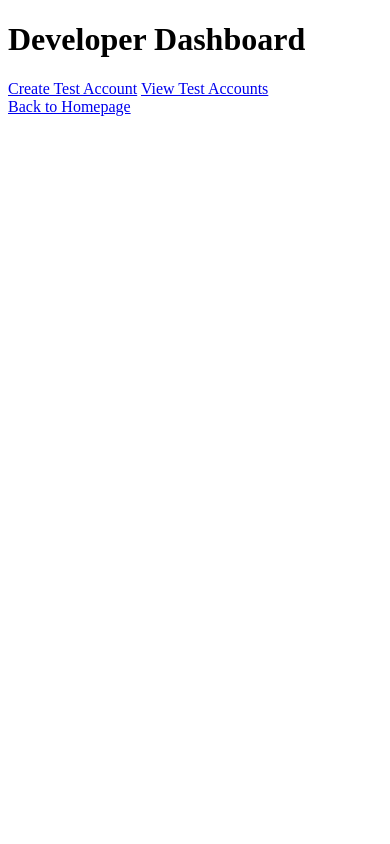
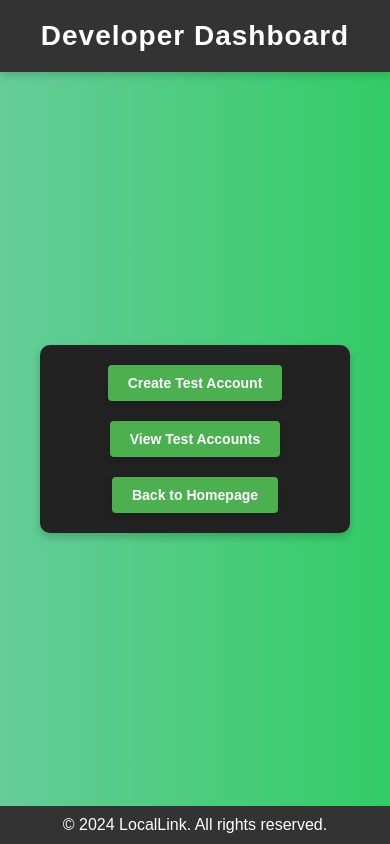
Before and after one commit to Danie1Winn/cecs343-local-services-market, a Flask app: page /developer/dashboard in a window 390 px wide. Run offline with Flask 3, Linux system fonts and the light colour scheme; the visitor is signed in with stand-in values (Sample User, id 1); parts of the project's set-up code (start-up, migrations or seed data) failed here and were passed over.

Commit message:
feat: Implemented fixes for dev worker and employer flows
- Created sample data for worker test accounts, including names, phone numbers, and zip codes in the Long Beach, CA area.
- Resolved access issues for developer dashboard and related pages (`create_account` and `view_test_accounts`).
- Corrected redirection flow for employer developer accounts to ensure proper access to the developer dashboard.
- Fixed navbar display for developer and employer roles, ensuring appropriate options are shown for logged-in users.

```diff
--- a/app/routes/developer_routes.py
+++ b/app/routes/developer_routes.py
@@ -8,14 +8,14 @@ developer_bp = Blueprint('developer', __name__, url_prefix='/developer')
 
 @developer_bp.route('/dashboard')
 def dashboard():
-    if session.get('role') != 'developer':
+    if session.get('role') not in ['developer', 'developer_worker', 'developer_employer']:
         abort(403)  # Access forbidden for non-developers
     return render_template('developer_dashboard.html')
 
 @developer_bp.route('/create_account', methods=['GET', 'POST'])
 def create_account():
-    if session.get('role') != 'developer':
-        abort(403)
+    if session.get('role') not in ['developer', 'developer_worker', 'developer_employer']:
+        abort(403)  # Access forbidden for non-developers
 
     if request.method == 'POST':
         account_type = request.form['account_type']
@@ -56,8 +56,8 @@ def create_account():
 
 @developer_bp.route('/test_accounts')
 def view_test_accounts():
-    if session.get('role') != 'developer':
-        abort(403)
+    if session.get('role') not in ['developer', 'developer_worker', 'developer_employer']:
+        abort(403)  # Access forbidden for non-developers
 
     workers = Worker.query.filter_by(user_role='developer').all()
     employers = Employer.query.filter_by(user_role='developer').all()
--- /dev/null
+++ b/app/static/css/developer_dashboard.css
@@ -0,0 +1,85 @@
+/* General Styles */
+* {
+    margin: 0;
+    padding: 0;
+    box-sizing: border-box;
+}
+
+body {
+    font-family: Arial, sans-serif;
+    background: linear-gradient(to right, #66cc99, #33cc66); /* Full-page green gradient */
+    color: #333;
+    display: flex;
+    flex-direction: column;
+    min-height: 100vh;
+    margin: 0;
+}
+
+header {
+    display: flex;
+    justify-content: center;
+    align-items: center;
+    background-color: #333;
+    color: white;
+    padding: 20px;
+    box-shadow: 0 4px 8px rgba(0, 0, 0, 0.15);
+}
+
+header .logo h1 {
+    font-size: 28px;
+    letter-spacing: 1px;
+}
+
+main {
+    flex-grow: 1;
+    display: flex;
+    justify-content: center;
+    align-items: center;
+    padding: 40px;
+}
+
+.dashboard-links {
+    background-color: #222;
+    color: white;
+    border-radius: 10px;
+    box-shadow: 0 4px 8px rgba(0, 0, 0, 0.2);
+    padding: 20px;
+    max-width: 500px;
+    width: 100%;
+    display: flex;
+    flex-direction: column;
+    gap: 20px;
+    align-items: center;
+    text-align: center;
+}
+
+.dashboard-links a {
+    display: inline-block;
+    padding: 10px 20px;
+    background-color: #4CAF50; /* Green background */
+    color: white;
+    text-decoration: none;
+    font-size: 14px;
+    font-weight: bold;
+    border-radius: 4px;
+    box-shadow: 0 4px 8px rgba(0, 0, 0, 0.15);
+    cursor: pointer;
+    transition: background-color 0.3s, transform 0.2s;
+}
+
+.dashboard-links a:hover {
+    background-color: #45a049; /* Slightly darker green */
+    transform: translateY(-2px); /* Lift effect */
+}
+
+.dashboard-links a:active {
+    transform: translateY(0); /* Reset on click */
+}
+
+footer {
+    text-align: center;
+    padding: 10px;
+    background-color: #333;
+    color: white;
+    margin-top: auto;
+}
--- a/app/templates/developer_dashboard.html
+++ b/app/templates/developer_dashboard.html
@@ -4,12 +4,23 @@
     <meta charset="UTF-8">
     <meta name="viewport" content="width=device-width, initial-scale=1.0">
     <title>Developer Dashboard</title>
+    <link rel="stylesheet" href="{{ url_for('static', filename='css/developer_dashboard.css') }}">
 </head>
 <body>
-    <h1>Developer Dashboard</h1>
-    <a href="{{ url_for('developer.create_account') }}">Create Test Account</a>
-    <a href="{{ url_for('developer.view_test_accounts') }}">View Test Accounts</a>
-    <br>
-    <a href="{{ url_for('home.home') }}">Back to Homepage</a>
+    <header>
+        <div class="logo">
+            <h1>Developer Dashboard</h1>
+        </div>
+    </header>
+    <main>
+        <section class="dashboard-links">
+            <a href="{{ url_for('developer.create_account') }}" class="button">Create Test Account</a>
+            <a href="{{ url_for('developer.view_test_accounts') }}" class="button">View Test Accounts</a>
+            <a href="{{ url_for('home.home') }}" class="button">Back to Homepage</a>
+        </section>
+    </main>
+    <footer>
+        <p>&copy; 2024 LocalLink. All rights reserved.</p>
+    </footer>
 </body>
 </html>
--- a/app/templates/index.html
+++ b/app/templates/index.html
@@ -13,11 +13,13 @@
             <h1>LocalLink</h1>
         </div>
         <div class="auth-container">
-            {% if session.get('role') == 'developer' %}
+            {% if session.get('role') == 'developer_worker' %}
+                <a href="{{ url_for('developer.dashboard') }}" class="auth-button">Developer Dashboard</a>
+            {% elif session.get('role') == 'developer_employer' %}
                 <a href="{{ url_for('developer.dashboard') }}" class="auth-button">Developer Dashboard</a>
             {% elif session.get('role') == 'worker' %}
                 <a href="{{ url_for('worker.worker_profile', worker_id=session.get('worker_id')) }}" class="auth-button">Worker Dashboard</a>
-            {% elif session.get('employer_id') %}
+            {% elif session.get('role') == 'employer' %}
                 <a href="{{ url_for('employer.employer_profile') }}" class="auth-button">Employer Dashboard</a>
             {% endif %}
             {% if session.get('logged_in') %}
```
Also changed, not shown: app/routes/login_page_routes.py (+7 -6 lines), instance/local_services.db.
